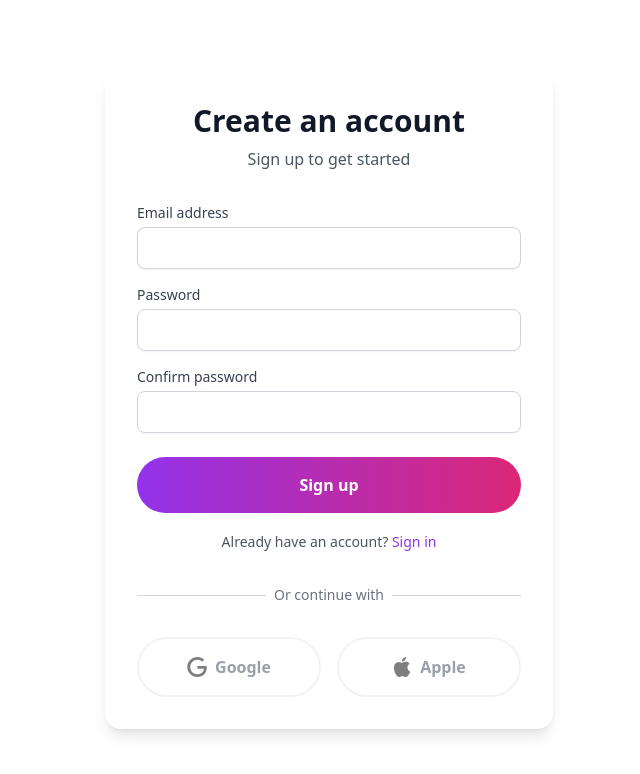
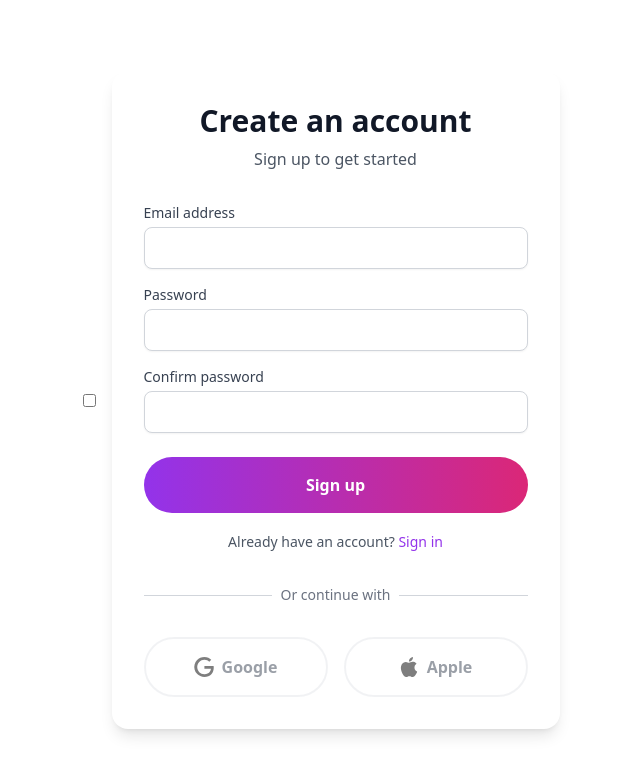
Before and after one commit to Kabeiri-Application/kabeiri-website, a Next.js app: page /signup in a window 1280 px wide. Shown: the top 774 px of the page, without its empty margins (311-951 px from the left). Built offline with nearby package versions, Linux system fonts and the light colour scheme.

Commit message:
Fixed supabase INSERT issue and documented it in readme

```diff
--- a/cspell.config.yaml
+++ b/cspell.config.yaml
@@ -10,4 +10,5 @@ words:
   - Khurshid
   - Ranasinghe
   - Salma
+  - Supasbase
   - Zaker
--- a/src/app/(auth)/signup/page.tsx
+++ b/src/app/(auth)/signup/page.tsx
@@ -1,6 +1,6 @@
 'use client';
 
-import { useActionState } from 'react';
+import { useActionState, useState } from 'react';
 import Link from 'next/link';
 
 import { Button } from '@/components/Button';
@@ -12,10 +12,17 @@ const initialState = {
 };
 
 export default function SignupPage() {
+  const [orgToggle, setOrgToggle] = useState(false);
   const [state, formAction, pending] = useActionState(signup, initialState);
 
   return (
     <main className='flex min-h-screen items-center justify-center bg-white'>
+      <input type='checkbox' onClick={() => setOrgToggle(!orgToggle)} />
+      {orgToggle ? (
+        <div>
+          <p>ORG</p>
+        </div>
+      ) : (
         <div className='m-4 w-full max-w-md space-y-8 rounded-2xl bg-white p-8 shadow-lg'>
           <div className='text-center'>
             <h1 className='text-3xl font-bold text-gray-900'>
@@ -131,6 +138,7 @@ export default function SignupPage() {
             </Button>
           </div>
         </div>
+      )}
     </main>
   );
 }
```
Also changed, not shown: 1 other file (tests, documents, lock files or other folders). Lines whose indentation alone changed are shown as unchanged.
